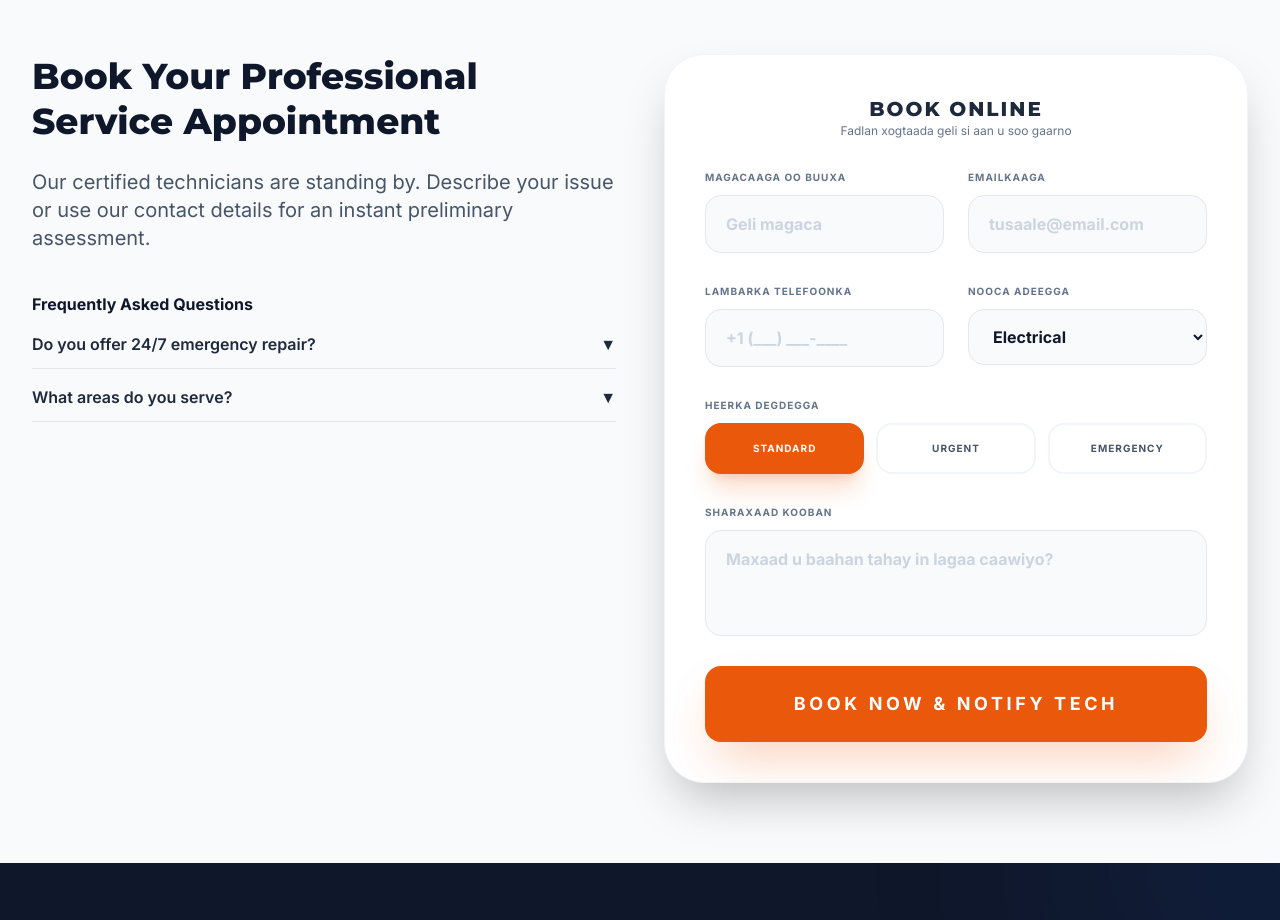
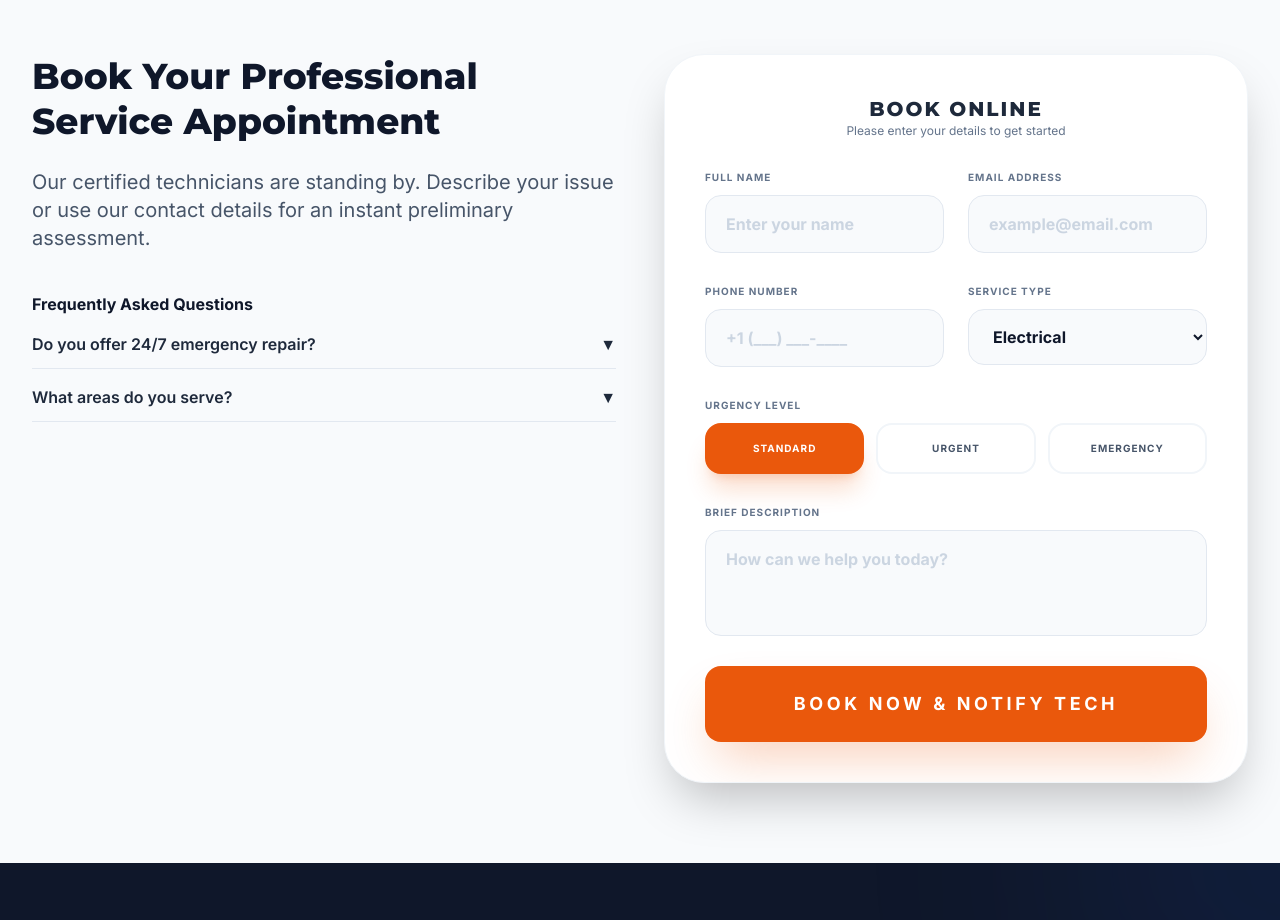
Before and after one commit to moraltech/som-plumbing, a React (Vite) app: page / in a window 1280 px wide. Shown: the part 4660-5580 px from the top of the page. Built offline with nearby package versions, Linux system fonts and the light colour scheme.

Commit message:
fix(booking): Localize booking form error messages and status labels
Translate user-facing strings for booking form error messages and service status labels from Somali to English. This improves the user experience for non-Somali speakers.

```diff
--- a/components/BookingForm.tsx
+++ b/components/BookingForm.tsx
@@ -89,13 +89,13 @@ const BookingForm: React.FC = () => {
         setSubmitted(true);
       } else {
         const errorData = await response.json();
-        throw new Error(errorData.error || 'Khalad ayaa ka dhacay server-ka.');
+        throw new Error(errorData.error || 'A server error occurred.');
       }
     } catch (error: any) {
       console.error("Booking submission error:", error);
       setErrorMessage(
-        "Cilad ayaa dhacday: " + (error.message || "Emailka laguma guulaysan in la diro.") +
-        " Fadlan na soo wac: +1 (404) 583-4735"
+        "An error occurred: " + (error.message || "Failed to send the request.") +
+        " Please call us instead: +1 (404) 583-4735"
       );
     } finally {
       setIsSending(false);
@@ -115,11 +115,11 @@ const BookingForm: React.FC = () => {
 
   const getStatusLabel = (s: ServiceStatus) => {
     switch (s) {
-      case 'REQUESTED': return 'Codsiga Waa La Helay';
-      case 'ASSIGNING': return 'Farsamayaqaan Ayaa Laguugu Habaynayaa...';
-      case 'EN_ROUTE': return 'Farsamayaqaankii Wuu Soo Socdaa';
-      case 'DELAYED': return 'Dib-u-dhac Yar Ayaa Jira';
-      case 'ON_SITE': return 'Farsamayaqaankii Wuu Ku Soo Gaaray';
+      case 'REQUESTED': return 'Request Received';
+      case 'ASSIGNING': return 'Assigning Technician...';
+      case 'EN_ROUTE': return 'Technician En Route';
+      case 'DELAYED': return 'Slight Delay Detected';
+      case 'ON_SITE': return 'Technician Arrived';
     }
   };
 
@@ -147,14 +147,14 @@ const BookingForm: React.FC = () => {
                 {status === 'ON_SITE' ? '🏠' : '🚚'}
               </div>
               <div>
-                <p className="text-xs font-bold text-slate-400 uppercase tracking-tighter">Status-ka Hadda</p>
+                <p className="text-xs font-bold text-slate-400 uppercase tracking-tighter">Current Status</p>
                 <p className="text-lg font-black text-slate-800">{getStatusLabel(status)}</p>
               </div>
             </div>
             <div className="text-right">
-              <p className="text-xs font-bold text-slate-400 uppercase tracking-tighter">Waqtiga Imaanshaha</p>
+              <p className="text-xs font-bold text-slate-400 uppercase tracking-tighter">Arrival ETA</p>
               <p className={`text-2xl font-black ${status === 'ON_SITE' ? 'text-green-600' : 'text-orange-600'}`}>
-                {status === 'ON_SITE' ? 'Wuu yimid' : `${Math.ceil(eta)}daq`}
+                {status === 'ON_SITE' ? 'Arrived' : `${Math.ceil(eta)}min`}
               </p>
             </div>
           </div>
@@ -180,7 +180,7 @@ const BookingForm: React.FC = () => {
             <g transform="translate(340, 40)">
               <circle r="12" fill="#ea580c" className="animate-pulse opacity-20" />
               <circle r="6" fill="#ea580c" />
-              <text y="25" x="-10" fill="white" fontSize="8" fontWeight="bold">GURIGAAGA</text>
+              <text y="25" x="-15" fill="white" fontSize="8" fontWeight="bold">YOUR HOME</text>
             </g>
             <g className="transition-all duration-1000 ease-linear"
                style={{ transform: `translate(${50 + (progress * 3)}px, ${250 - (progress * 2)}px)` }}>
@@ -207,7 +207,7 @@ const BookingForm: React.FC = () => {
             </a>
           </div>
           <button onClick={() => window.location.reload()} className="w-full py-4 bg-slate-900 text-white rounded-2xl font-black uppercase tracking-widest text-xs hover:bg-slate-800 transition-all shadow-xl">
-            Codsasho Cusub
+            New Booking
           </button>
         </div>
       </div>
@@ -222,13 +222,13 @@ const BookingForm: React.FC = () => {
       {isSending && (
         <div className="absolute inset-0 bg-white/80 backdrop-blur-sm z-10 flex flex-col items-center justify-center space-y-4">
           <div className="w-12 h-12 border-4 border-orange-500 border-t-transparent rounded-full animate-spin"></div>
-          <p className="font-extrabold text-slate-900 uppercase tracking-widest text-xs">Codsigaaga Waa Loo Dirayaa...</p>
+          <p className="font-extrabold text-slate-900 uppercase tracking-widest text-xs">Sending Request...</p>
         </div>
       )}
 
       <div className="text-center mb-4">
         <h3 className="text-xl font-black text-slate-800 uppercase tracking-widest">Book Online</h3>
-        <p className="text-slate-500 text-xs">Fadlan xogtaada geli si aan u soo gaarno</p>
+        <p className="text-slate-500 text-xs">Please enter your details to get started</p>
       </div>
 
       {errorMessage && (
@@ -239,25 +239,25 @@ const BookingForm: React.FC = () => {
 
       <div className="grid grid-cols-1 md:grid-cols-2 gap-6">
         <div className="space-y-2">
-          <label className="text-[10px] font-black text-slate-500 uppercase tracking-widest">Magacaaga oo Buuxa</label>
+          <label className="text-[10px] font-black text-slate-500 uppercase tracking-widest">Full Name</label>
           <input
             type="text"
             name="fullName"
             required
             className="w-full px-5 py-4 bg-slate-50 border border-slate-200 rounded-2xl focus:ring-4 focus:ring-blue-500/10 focus:border-blue-500 outline-none transition-all font-bold text-slate-900 placeholder:text-slate-300"
-            placeholder="Geli magaca"
+            placeholder="Enter your name"
             value={formData.fullName}
             onChange={(e) => setFormData({...formData, fullName: e.target.value})}
           />
         </div>
         <div className="space-y-2">
-          <label className="text-[10px] font-black text-slate-500 uppercase tracking-widest">Emailkaaga</label>
+          <label className="text-[10px] font-black text-slate-500 uppercase tracking-widest">Email Address</label>
           <input
             type="email"
             name="email"
             required
             className="w-full px-5 py-4 bg-slate-50 border border-slate-200 rounded-2xl focus:ring-4 focus:ring-blue-500/10 focus:border-blue-500 outline-none transition-all font-bold text-slate-900 placeholder:text-slate-300"
-            placeholder="tusaale@email.com"
+            placeholder="example@email.com"
             value={formData.email}
             onChange={(e) => setFormData({...formData, email: e.target.value})}
           />
@@ -266,7 +266,7 @@ const BookingForm: React.FC = () => {
 
       <div className="grid grid-cols-1 md:grid-cols-2 gap-6">
         <div className="space-y-2">
-          <label className="text-[10px] font-black text-slate-500 uppercase tracking-widest">Lambarka Telefoonka</label>
+          <label className="text-[10px] font-black text-slate-500 uppercase tracking-widest">Phone Number</label>
           <input
             type="tel"
             name="phone"
@@ -278,7 +278,7 @@ const BookingForm: React.FC = () => {
           />
         </div>
         <div className="space-y-2">
-          <label className="text-[10px] font-black text-slate-500 uppercase tracking-widest">Nooca Adeegga</label>
+          <label className="text-[10px] font-black text-slate-500 uppercase tracking-widest">Service Type</label>
           <select
             name="serviceType"
             className="w-full px-5 py-4 bg-slate-50 border border-slate-200 rounded-2xl focus:ring-4 focus:ring-blue-500/10 focus:border-blue-500 outline-none transition-all font-bold text-slate-900 cursor-pointer"
@@ -293,7 +293,7 @@ const BookingForm: React.FC = () => {
       </div>
 
       <div className="space-y-2">
-        <label className="text-[10px] font-black text-slate-500 uppercase tracking-widest">Heerka Degdegga</label>
+        <label className="text-[10px] font-black text-slate-500 uppercase tracking-widest">Urgency Level</label>
         <div className="grid grid-cols-3 gap-3">
           {['Standard', 'Urgent', 'Emergency'].map((level) => (
             <button
@@ -313,13 +313,13 @@ const BookingForm: React.FC = () => {
       </div>
 
       <div className="space-y-2">
-        <label className="text-[10px] font-black text-slate-500 uppercase tracking-widest">Sharaxaad kooban</label>
+        <label className="text-[10px] font-black text-slate-500 uppercase tracking-widest">Brief Description</label>
         <textarea
           name="message"
           required
           rows={3}
           className="w-full px-5 py-4 bg-slate-50 border border-slate-200 rounded-2xl focus:ring-4 focus:ring-blue-500/10 focus:border-blue-500 outline-none transition-all font-bold text-slate-900 placeholder:text-slate-300 resize-none"
-          placeholder="Maxaad u baahan tahay in lagaa caawiyo?"
+          placeholder="How can we help you today?"
           value={formData.description}
           onChange={(e) => setFormData({...formData, description: e.target.value})}
         />
```
